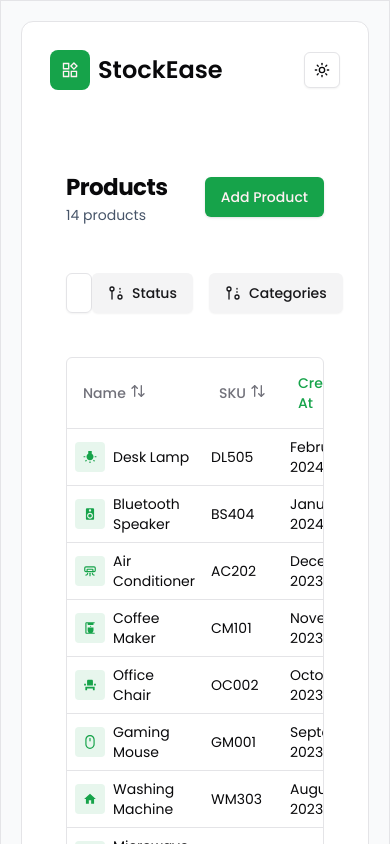
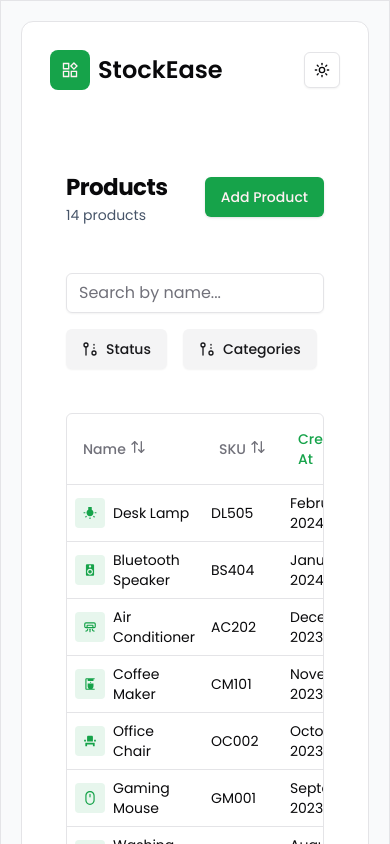
Before and after one commit to debbieellis7/stock-ease, a Next.js app: page / in a window 390 px wide. Shown: the top 844 px of the page. Built offline with nearby package versions, Linux system fonts and the light colour scheme.

Commit message:
Position search input above filters for better usability on small screens

```diff
--- a/src/components/ProductsDashboard/Toolbar.tsx
+++ b/src/components/ProductsDashboard/Toolbar.tsx
@@ -29,7 +29,7 @@
 }: ToolbarProps<TData>) {
   return (
     <div className="flex flex-col gap-3 mb-8 mt-6">
-      <div className="flex items-center justify-between">
+      <div className="flex flex-wrap items-start sm:items-center justify-between gap-4">
         <Input
           value={(table.getColumn("name")?.getFilterValue() as string) ?? ""}
           onChange={e =>
```
